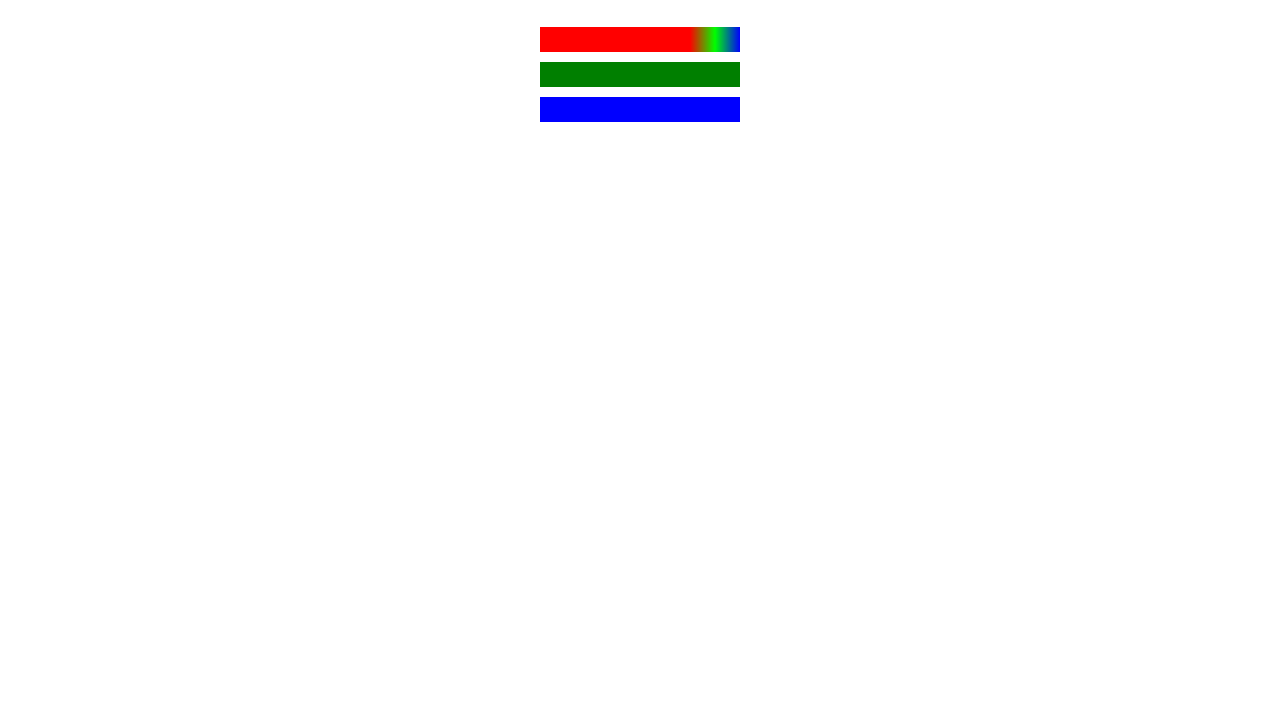
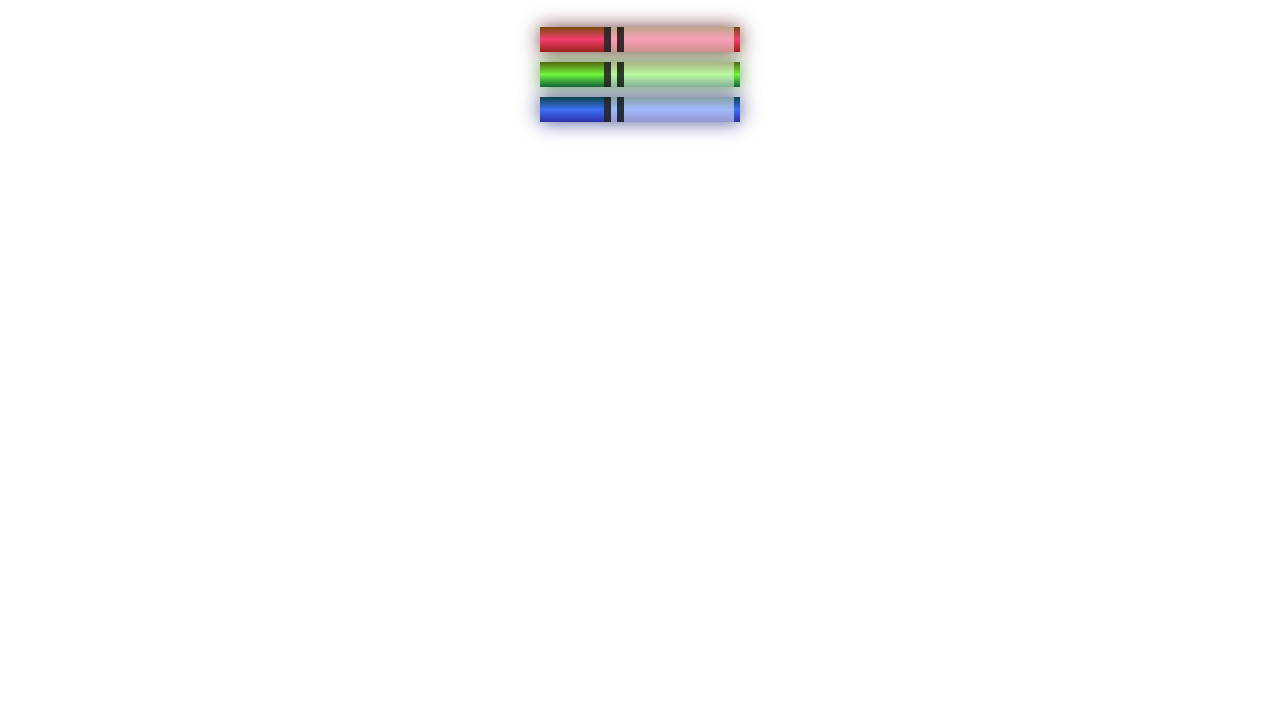
Before and after one commit to bp4924/color-markers, a plain HTML site: page index.html in a window 1280 px wide. Shown: the part 73-800 px from the top of the page. Drawn offline with Linux system fonts and the light colour scheme.

Commit message:
marker styling and box shadows

```diff
--- a/index.html
+++ b/index.html
@@ -9,9 +9,18 @@
   <body>
     <h1>Color Markers</h1>
     <div class="container">
-      <div class="marker red"></div>
-      <div class="marker green"></div>
-      <div class="marker blue"></div>
+      <div class="marker red">
+        <div class="cap"></div>
+        <div class="sleeve"></div>
+      </div>
+      <div class="marker green">
+        <div class="cap"></div>
+        <div class="sleeve"></div>
+      </div>
+      <div class="marker blue">
+        <div class="cap"></div>
+        <div class="sleeve"></div>
+      </div>
     </div>
   </body>
 </html>
--- a/style.css
+++ b/style.css
@@ -10,21 +10,44 @@ h1 {
   margin: 10px auto;
 }
 
+.cap {
+  width: 60px;
+  height: 25px;
+}
+
+.sleeve {
+  background-color: rgba(255, 255, 255, 0.5);
+  width: 110px;
+  height: 25px;
+  border-left: 20px double rgba(0, 0, 0, 0.75);
+}
+
+.cap,
+.sleeve {
+  display: inline-block;
+}
+
 .red {
   background: linear-gradient(
-    90deg,
-    rgb(255, 0, 0) 75%,
-    rgb(0, 255, 0),
-    rgb(0, 0, 255)
+    rgb(122, 74, 14),
+    rgb(245, 62, 113),
+    rgb(162, 27, 27)
   );
+  box-shadow: 0 0 20px 0 rgba(83, 14, 14, 0.8);
 }
 
 .green {
-  background-color: #007f00;
+  background: linear-gradient(#55680d, #71f53e, #116c31);
+  box-shadow: 0 0 20px 0 #3b7e20cc;
 }
 
 .blue {
-  background-color: hsl(240, 100%, 50%);
+  background: linear-gradient(
+    hsl(186, 76%, 16%),
+    hsl(223, 90%, 60%),
+    hsl(240, 56%, 42%)
+  );
+  box-shadow: 0 0 20px 0 hsla(233, 59%, 31%, 0.8);
 }
 
 .container {
```
